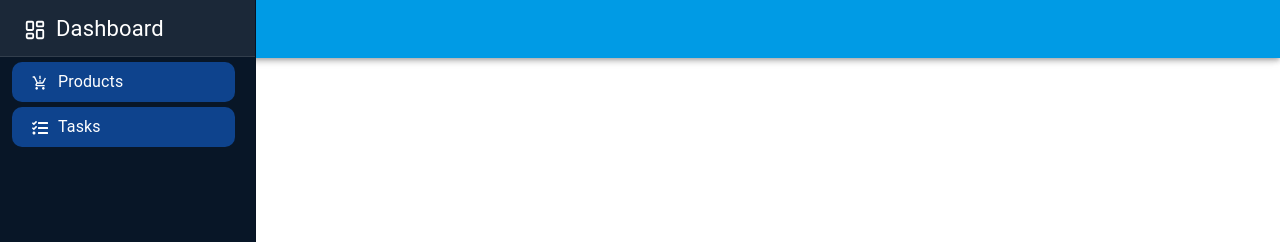
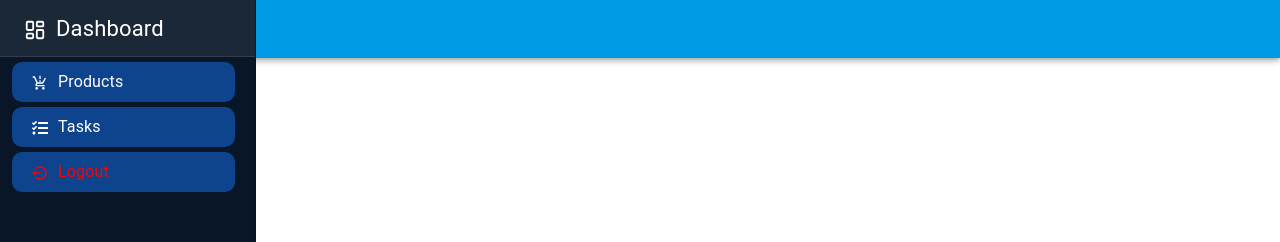
Before and after one commit to dilshoditolmasov32/exam6, a React (Vite) app: page /dashboard in a window 1280 px wide. Shown: the top 242 px of the page. Built offline with nearby package versions, Linux system fonts and the light colour scheme; no server answers.

Commit message:
pages update

```diff
--- a/src/components/navigator/index.css
+++ b/src/components/navigator/index.css
@@ -26,3 +26,8 @@
   color: #fff;
   font-size: 22px;
 }
+
+.logout{
+  color: red;
+  font-size: 28px;
+}
--- a/src/components/navigator/index.jsx
+++ b/src/components/navigator/index.jsx
@@ -6,6 +6,7 @@ import { NavLink } from "react-router-dom";
 import { MdProductionQuantityLimits } from "react-icons/md";
 import { LuLayoutDashboard } from "react-icons/lu";
 import { FaTasks } from "react-icons/fa";
+import { RiLogoutCircleLine } from "react-icons/ri";
 
 import "./index.css";
 
@@ -63,6 +64,14 @@ export default function Navigator(props) {
               Tasks
             </li>
           </NavLink>
+          <NavLink to="/">
+            <li className="logout">
+              <span>
+                <RiLogoutCircleLine />
+              </span>
+              Logout
+            </li>
+          </NavLink>
         </ul>
       </List>
     </Drawer>
--- a/src/components/products/index.jsx
+++ b/src/components/products/index.jsx
@@ -14,13 +14,14 @@ import "./index.css";
 const Index = () => {
   const [data, setData] = useState([]);
   const [page, setPage] = useState(1);
-  const limit = 3;
+
   useEffect(() => {
     axios
-      .get(`https://fakestoreapi.com/products?limit=${page}&skip=${limit}`)
+      .get(`https://fakestoreapi.com/products?limit=${page}`)
       .then((res) => setData(res.data))
-      // .then((res) => console.log(res.data))
-      .catch((err) => console.log(err));
+      .then((res) => console.log(res.data))
+      .catch((err) => console.log(err))
+      .finally((loading) => <h2>loading..</h2>);
   }, [page]);
 
   return (
```
Also changed, not shown: package.json (line endings or trailing spaces), vercel.json (added).
